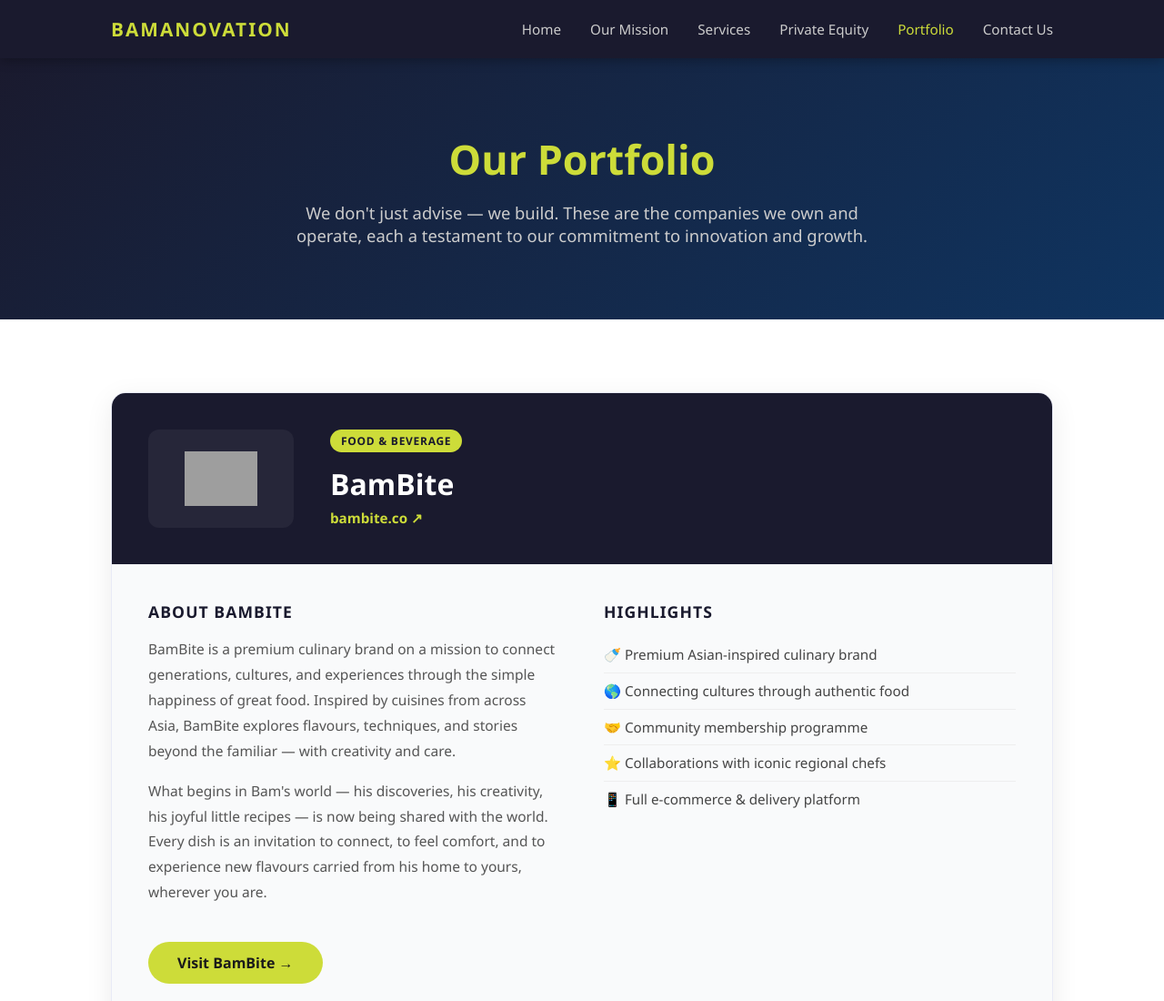
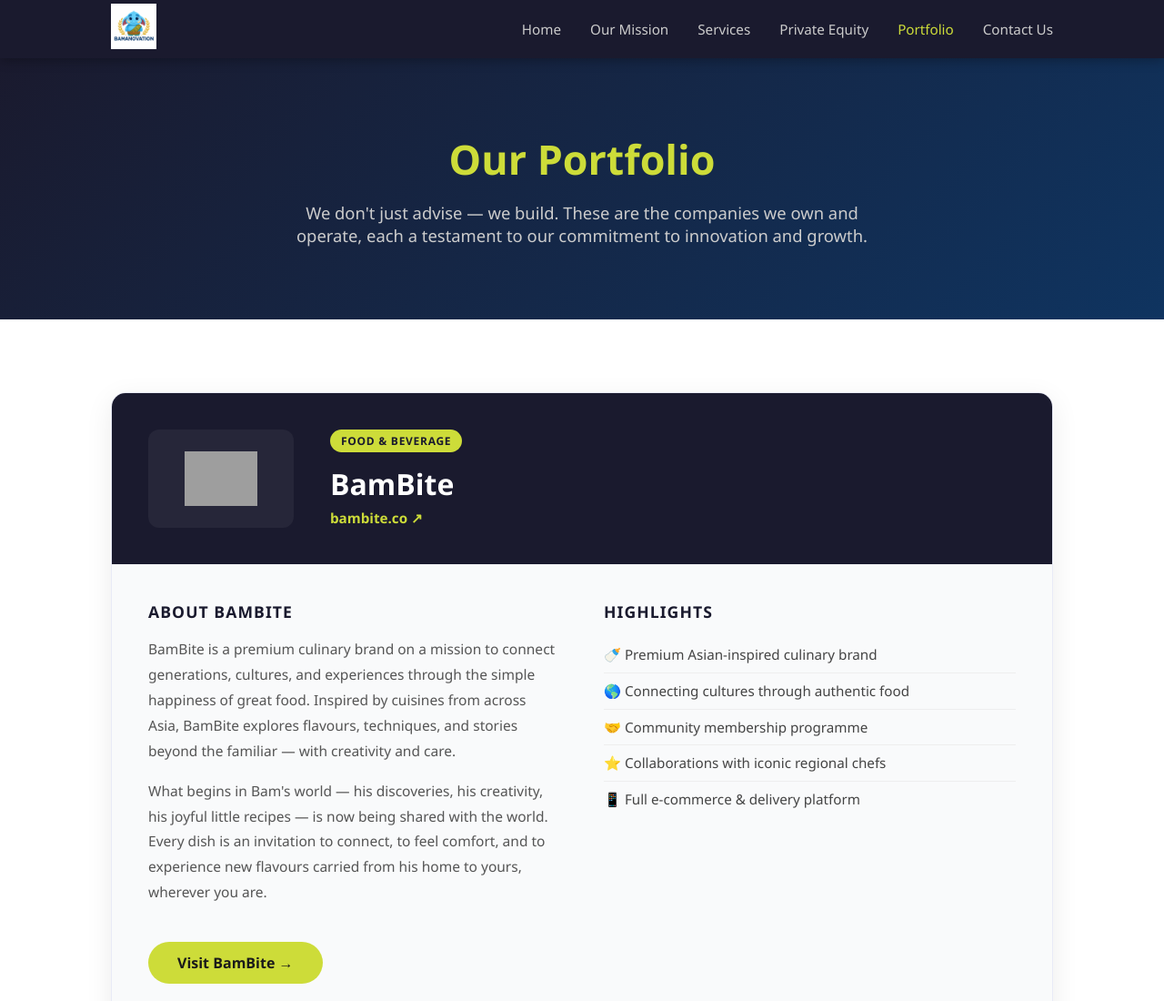
Before and after one commit to cyrilvondaedra/bamanovation.org, a plain HTML site: page portfolio.html in a window 1280 px wide. Shown: the top 1100 px of the page at 91% size. Drawn offline with Linux system fonts and the light colour scheme; grey boxes are pictures that could not be loaded.

Commit message:
Replace logo text with image in navigation

```diff
--- a/portfolio.html
+++ b/portfolio.html
@@ -11,7 +11,7 @@
   <!-- NAVIGATION -->
   <nav class="navbar">
     <div class="nav-container">
-      <a href="index.html" class="nav-logo">BAMANOVATION</a>
+      <a href="index.html" class="nav-logo"><img src="bamanovation-logo.png" alt="Bamanovation" style="height:50px;"></a>
       <ul class="nav-links">
         <li><a href="index.html">Home</a></li>
         <li><a href="index.html#mission">Our Mission</a></li>
```
